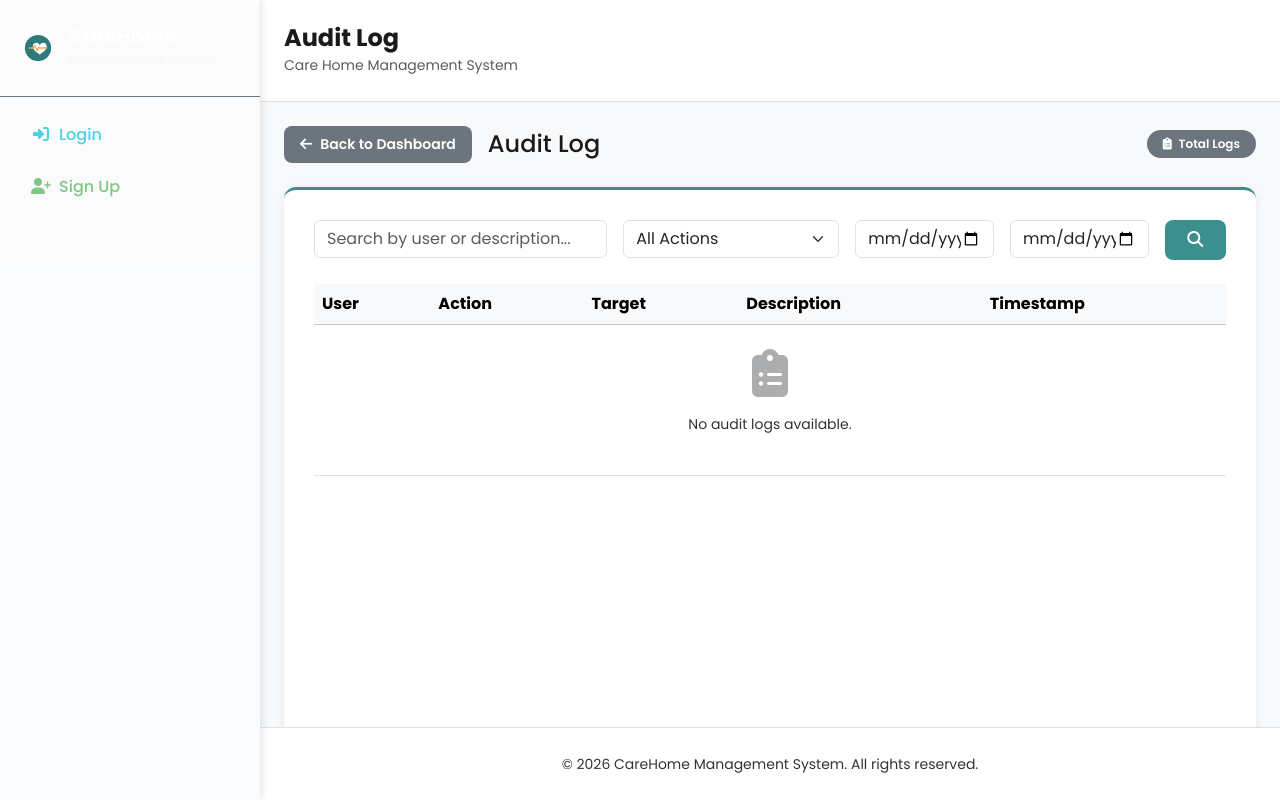
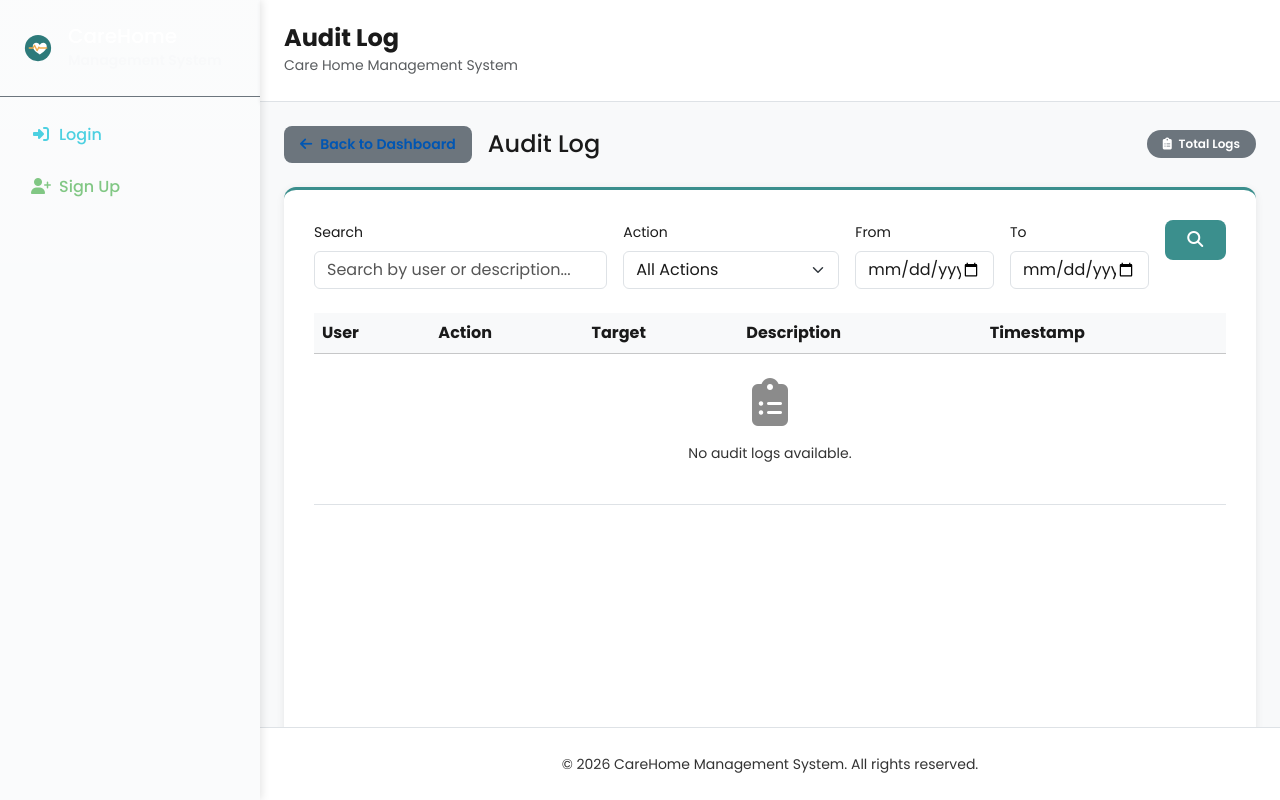
Before and after one commit to tolasedairo/carehome, a Django app: template audit/templates/audit/audit_log_list.html in a window 1280 px wide. Run offline with Django 5.2, Linux system fonts and the light colour scheme; the template is opened without the code that fills it, so the values that code supplies are empty.

Commit message:
Enhance form accessibility and styling: add labels, improve input colors, and ensure contrast

```diff
--- a/audit/templates/audit/audit_log_list.html
+++ b/audit/templates/audit/audit_log_list.html
@@ -23,10 +23,12 @@
     <!-- Search Form -->
     <form method="get" class="row g-3 mb-4">
         <div class="col-md-4">
-            <input type="text" name="search" class="form-control" placeholder="Search by user or description..." value="{{ request.GET.search }}">
+            <label for="audit-search" class="form-label small">Search</label>
+            <input type="text" id="audit-search" name="search" class="form-control" placeholder="Search by user or description..." value="{{ request.GET.search }}">
         </div>
         <div class="col-md-3">
-            <select name="action" class="form-select">
+            <label for="audit-action" class="form-label small">Action</label>
+            <select id="audit-action" name="action" class="form-select">
                 <option value="">All Actions</option>
                 {% for value, label in action_choices %}
                 <option value="{{ value }}" {% if request.GET.action == value %}selected{% endif %}>{{ label }}</option>
@@ -34,10 +36,12 @@
             </select>
         </div>
         <div class="col-md-2">
-            <input type="date" name="date_from" class="form-control" value="{{ request.GET.date_from }}">
+            <label for="audit-date-from" class="form-label small">From</label>
+            <input type="date" id="audit-date-from" name="date_from" class="form-control" value="{{ request.GET.date_from }}">
         </div>
         <div class="col-md-2">
-            <input type="date" name="date_to" class="form-control" value="{{ request.GET.date_to }}">
+            <label for="audit-date-to" class="form-label small">To</label>
+            <input type="date" id="audit-date-to" name="date_to" class="form-control" value="{{ request.GET.date_to }}">
         </div>
         <div class="col-md-1">
             <button type="submit" class="btn btn-primary w-100">
--- a/static/css/style.css
+++ b/static/css/style.css
@@ -877,6 +877,38 @@ h1, h2, h3, h4, h5, h6 {
     color: #fff !important;
 }
 
+/* Form inputs and labels */
+.form-control,
+.form-select {
+    color: #1a1a1a !important;
+}
+
+.form-control::placeholder,
+.form-select::placeholder {
+    color: #555 !important;
+    opacity: 1;
+}
+
+.form-label {
+    color: #1a1a1a !important;
+}
+
+/* Disabled form states */
+.form-control:disabled,
+.form-select:disabled {
+    color: #333 !important;
+    background-color: #e9ecef !important;
+}
+
+/* Badge text colors */
+.badge.bg-secondary {
+    color: #fff !important;
+}
+
+.badge.bg-dark {
+    color: #fff !important;
+}
+
 /* Outline buttons - make text darker */
 .btn-outline-warning {
     color: #b88600 !important;
@@ -901,3 +933,30 @@ h1, h2, h3, h4, h5, h6 {
     color: #fff !important;
     border-color: #3b8f8d !important;
 }
+
+.btn-outline-secondary {
+    color: #333 !important;
+}
+
+.btn-outline-info {
+    color: #2d9888 !important;
+}
+
+/* Table text */
+.table td,
+.table th {
+    color: #1a1a1a !important;
+}
+
+/* Ensure all text has proper contrast */
+body {
+    color: #1a1a1a !important;
+}
+
+a {
+    color: #0056b3 !important;
+}
+
+a:hover {
+    color: #003d82 !important;
+}
```
Also changed, not shown: handovers/templates/handovers/handover_list.html (+8 -5 lines), incidents/templates/incidents/incident_list.html (+8 -5 lines), residents/templates/residents/resident_list.html (+18 -10 lines).
